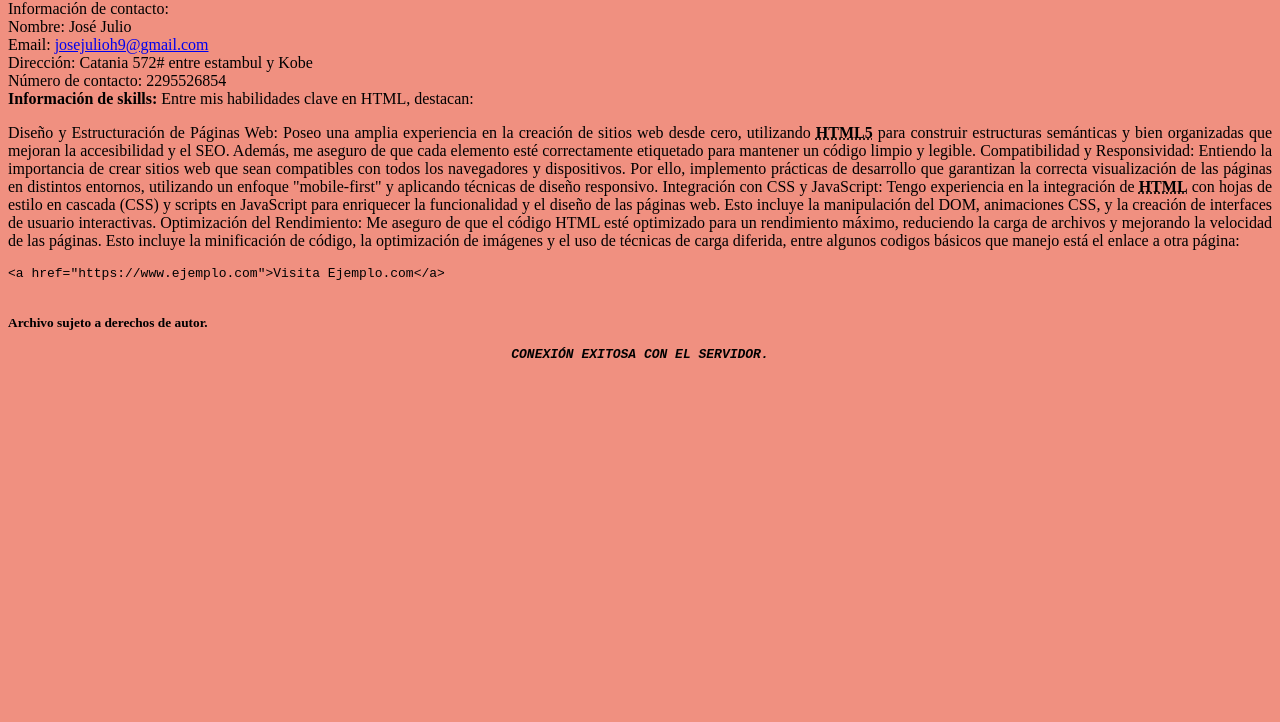
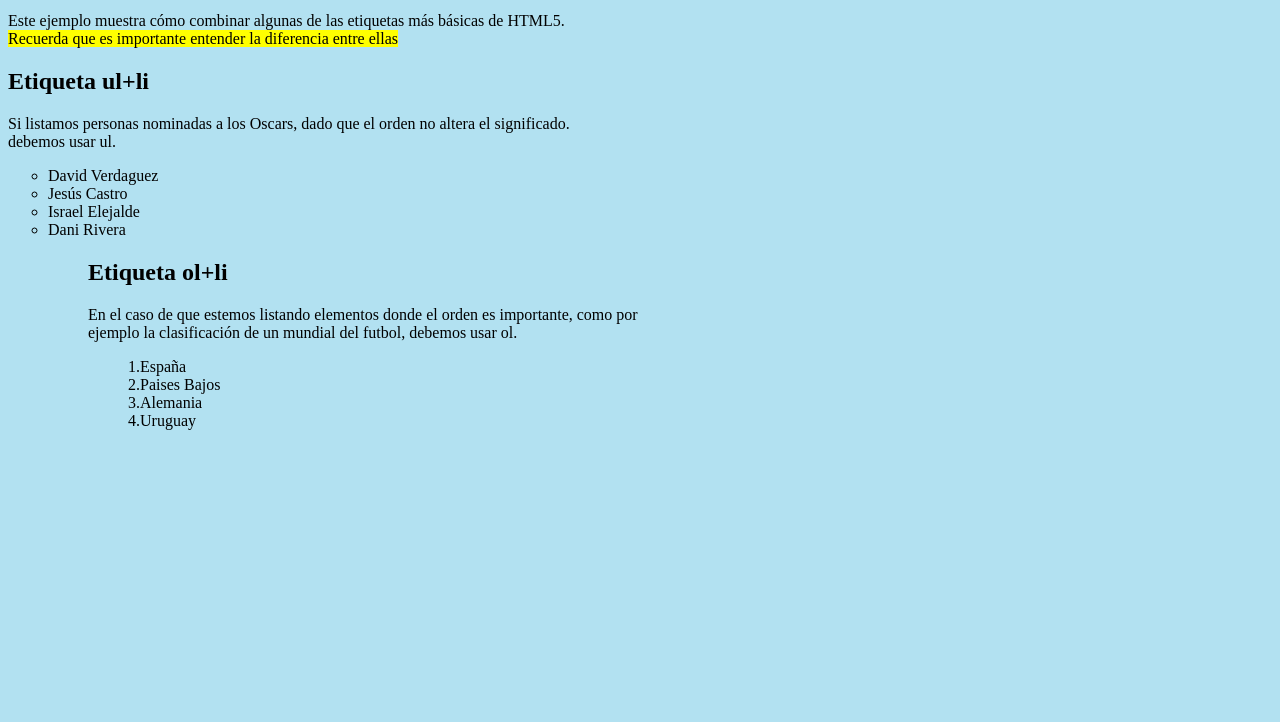
Before and after one commit to jurks1/index.html, a plain HTML site: page index.html in a window 1280 px wide. Shown: the part 78-800 px from the top of the page. Drawn offline with Linux system fonts and the light colour scheme.

Commit message:
index.html

```diff
--- a/index.html
+++ b/index.html
@@ -1,31 +1,33 @@
-<html>
+<!DOCTYPE html>
+<html lang="es">
 <head>
 <meta charset="UTF-8">
-<html lang="es">
-<title> ESTA PAGINA ES CON FINES ACADEMICOS </title>
-<p align= "center"> Esta pagina se creó para que se presente de forma <u>corporativa</u> y se agregará <br>
-datos de <u>contacto</u> con <mark>información crítica</mark> sobre el personal. </br> </p>
+<title>Practica con dominio</title>
+</head>
 <hr>
-</head>
-<body bgcolor="#F09080">
-<p> Información de contacto: <addres> <br> Nombre: José Julio <br>Email: <a
-href="josejulioh9@gmail.com">josejulioh9@gmail.com</a><br/>
-<addres> Dirección: Catania 572# entre estambul y Kobe<br>
-Número de contacto: 2295526854<br>
-<b>Información de skills:</b>
-Entre mis habilidades clave en HTML, destacan:
-
-<p align= "justify"> Diseño y Estructuración de Páginas Web: Poseo una amplia experiencia en la creación de sitios web desde cero, utilizando <abbr title= "HTML5 es la última versión del lenguaje de marcado HTML (HyperText Markup Language) que se utiliza para estructurar y presentar contenido en la web. Introducido con mejoras significativas respecto a versiones anteriores, HTML5 ofrece nuevas etiquetas y funcionalidades que permiten crear sitios web más dinámicos, interactivos y compatibles con dispositivos móviles. Entre sus características clave se incluyen soporte nativo para video y audio, nuevos elementos semánticos como <article>, <section>, y <nav>, así como una mejor integración con tecnologías como CSS3 y JavaScript para mejorar la experiencia del usuario y el rendimiento del sitio."><b>HTML5</b></abbr> para construir estructuras semánticas y bien organizadas que mejoran la accesibilidad y el SEO. Además, me aseguro de que cada elemento esté correctamente etiquetado para mantener un código limpio y legible.
-
-Compatibilidad y Responsividad: Entiendo la importancia de crear sitios web que sean compatibles con todos los navegadores y dispositivos. Por ello, implemento prácticas de desarrollo que garantizan la correcta visualización de las páginas en distintos entornos, utilizando un enfoque "mobile-first" y aplicando técnicas de diseño responsivo.
-
-Integración con CSS y JavaScript: Tengo experiencia en la integración de <abbr title= "
-HTML (HyperText Markup Language) es el lenguaje de marcado utilizado para crear y estructurar contenido en la web. Es el fundamento de todas las páginas web, permitiendo organizar texto, imágenes, enlaces, y otros elementos mediante etiquetas que indican cómo deben mostrarse en el navegador. HTML define la estructura básica de una página web, y es compatible con tecnologías como CSS para el diseño visual y JavaScript para la interactividad."><b>HTML</b></abbr> con hojas de estilo en cascada (CSS) y scripts en JavaScript para enriquecer la funcionalidad y el diseño de las páginas web. Esto incluye la manipulación del DOM, animaciones CSS, y la creación de interfaces de usuario interactivas.
-
-Optimización del Rendimiento: Me aseguro de que el código HTML esté optimizado para un rendimiento máximo, reduciendo la carga de archivos y mejorando la velocidad de las páginas. Esto incluye la minificación de código, la optimización de imágenes y el uso de técnicas de carga diferida, entre algunos codigos básicos que manejo está el enlace a otra página:<pre><code>&lt;a href="https://www.ejemplo.com"&gt;Visita Ejemplo.com&lt;/a&gt;</code></pre>
-
- </p></br>
-<small><b> Archivo sujeto a derechos de autor.</b></small>
-
-<p align="center"><b><i>
-<samp>CONEXIÓN EXITOSA CON EL SERVIDOR.</samp></p>
+<body bgcolor="#B2E1F1">
+<body>
+<h1>Etiquetas HTML</h1>
+<p>Este ejemplo muestra cómo combinar algunas de las etiquetas más básicas de HTML5.<br />
+<mark>Recuerda que es importante entender la diferencia entre ellas</p>
+<h2>Etiqueta ul+li</h2>
+<p>Si listamos personas nominadas a los Oscars, dado que el orden no altera el significado. <br />
+debemos usar ul.</p>
+</body>
+</html>
+<ul type="circle">
+<li>David Verdaguez</li>
+<li>Jesús Castro</li>
+<li>Israel Elejalde</li>
+<li>Dani Rivera</li>
+<ul>
+<h2>Etiqueta ol+li</h2>
+<p>En el caso de que estemos listando elementos donde el orden es importante, como por <br/>
+ejemplo la clasificación de un mundial del futbol, debemos usar ol.</p>
+</body>
+</html>
+<ol type="circle">
+1.España</li> <br/>
+2.Paises Bajos</li> <br/>
+3.Alemania</li> <br/>
+4.Uruguay</li> <br/>
```
